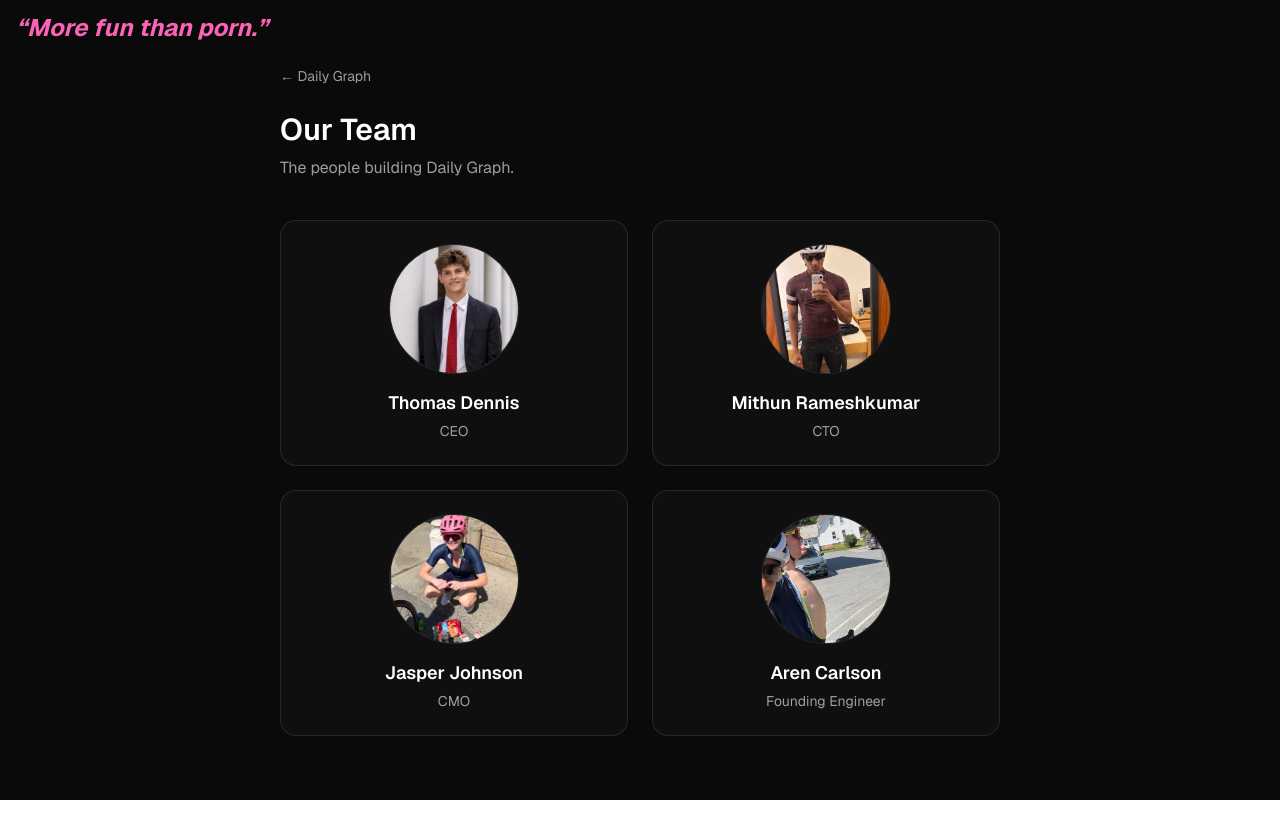
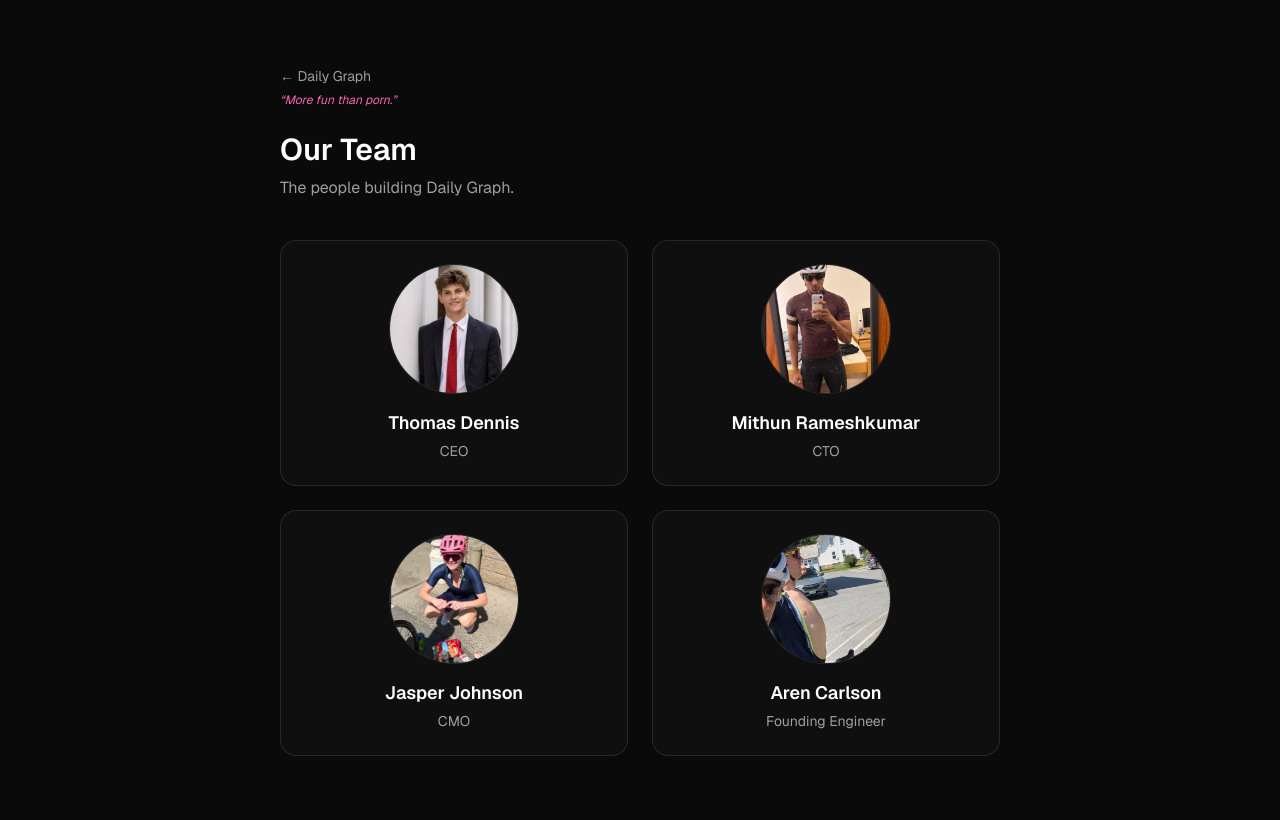
Before and after one commit to mith-r/daily-graph, a Next.js app: page /team in a window 1280 px wide. Built offline with nearby package versions, Linux system fonts and the light colour scheme.

Commit message:
Move tagline under the logo (top-left) instead of fixed bottom

```diff
--- a/app/layout.tsx
+++ b/app/layout.tsx
@@ -34,17 +34,7 @@ export default function RootLayout({
       lang="en"
       className={`${geistSans.variable} ${geistMono.variable} h-full antialiased`}
     >
-      <body className="min-h-full flex flex-col">
-        {children}
-        <div
-          aria-hidden
-          className="pointer-events-none fixed left-4 top-3 z-50 flex justify-start"
-        >
-          <span className="text-pink-400 text-2xl font-bold italic [text-shadow:0_1px_3px_rgba(0,0,0,0.7)]">
-            {"“More fun than porn.”"}
-          </span>
-        </div>
-      </body>
+      <body className="min-h-full flex flex-col">{children}</body>
     </html>
   );
 }
--- a/app/team/page.tsx
+++ b/app/team/page.tsx
@@ -62,6 +62,7 @@ export default function TeamPage() {
         <Link href="/" className="text-sm text-white/60 hover:text-white transition">
           ← Daily Graph
         </Link>
+        <p className="mt-1 text-pink-400 text-xs italic">{"“More fun than porn.”"}</p>
         <h1 className="mt-6 text-3xl font-semibold">Our Team</h1>
         <p className="mt-2 text-white/60">The people building Daily Graph.</p>
 
--- a/components/Nav.tsx
+++ b/components/Nav.tsx
@@ -37,9 +37,14 @@ export async function Nav({ me }: { me: PublicUser }) {
     <nav className="w-full border-b border-white/10 bg-neutral-950/80 backdrop-blur">
       <div className="max-w-3xl mx-auto px-4 sm:px-6 py-3 text-sm">
         <div className="flex items-center justify-between gap-4">
-          <Link href="/" className="font-semibold text-white">
-            Daily Graph
-          </Link>
+          <div className="flex flex-col">
+            <Link href="/" className="font-semibold text-white leading-tight">
+              Daily Graph
+            </Link>
+            <span className="text-pink-400 text-xs italic leading-tight">
+              {"“More fun than porn.”"}
+            </span>
+          </div>
           <div className="hidden sm:flex items-center gap-4">{tabs}</div>
           <div className="flex items-center gap-3">
             {streak > 0 && (
```
